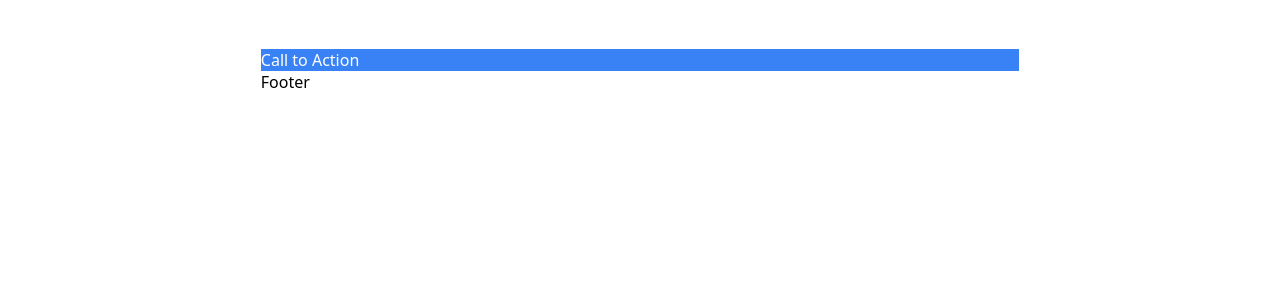
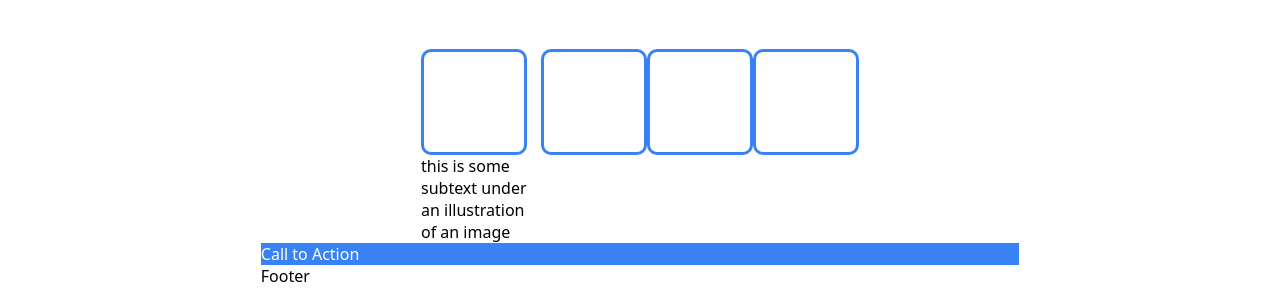
Before and after one commit to cherubim502/odin-landing-page, a plain HTML site: page index.html in a window 1280 px wide. Shown: the part 569-864 px from the top of the page. Before the commit the page ends 800 px from the top, so only its background shows below. Drawn offline with Linux system fonts and the light colour scheme.

Commit message:
partial implementation of gallery

```diff
--- a/index.html
+++ b/index.html
@@ -29,8 +29,14 @@
         <div class="centertext" id="infoheader">
             Some random information
         </div>
-        <div id="gallery">
-            <div id="pic1"></div><div id="pic2"></div><div id="pic3"></div><div id="pic4"></div>
+        <div id="gallery" class="gallery">
+            <div id="pic-container1" class="pic-container">
+                <div class="pic"></div>
+                <div class="secondary">this is some subtext under an illustration of an image</div>
+            </div>
+            <div id="pic2" class="pic"></div>
+            <div id="pic3" class="pic"></div>
+            <div id="pic4" class="pic"></div>
         </div>
     </div>
     <div id="content" class="outer">
--- a/stylesheet.css
+++ b/stylesheet.css
@@ -86,3 +86,20 @@ html {
     padding-top: 50px;
     padding-bottom: 50px;
 }
+
+.gallery {
+    display: flex;
+    flex: 1 1 0%;
+    justify-content: center;
+}
+
+.pic {
+    border: 3px solid #3882f6;
+    height: 100px;
+    width: 100px;
+    border-radius: 10px;
+}
+
+.pic-container {
+    width: 120px;
+}
```
